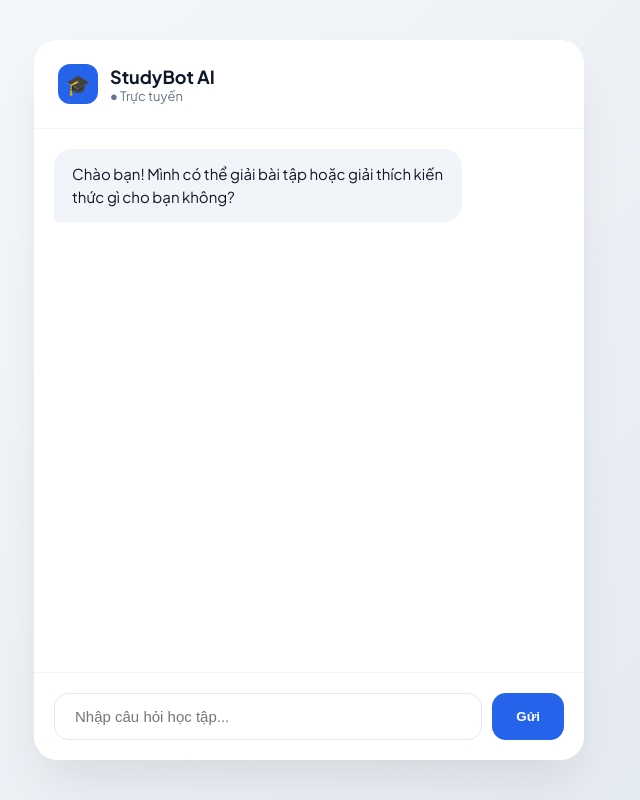
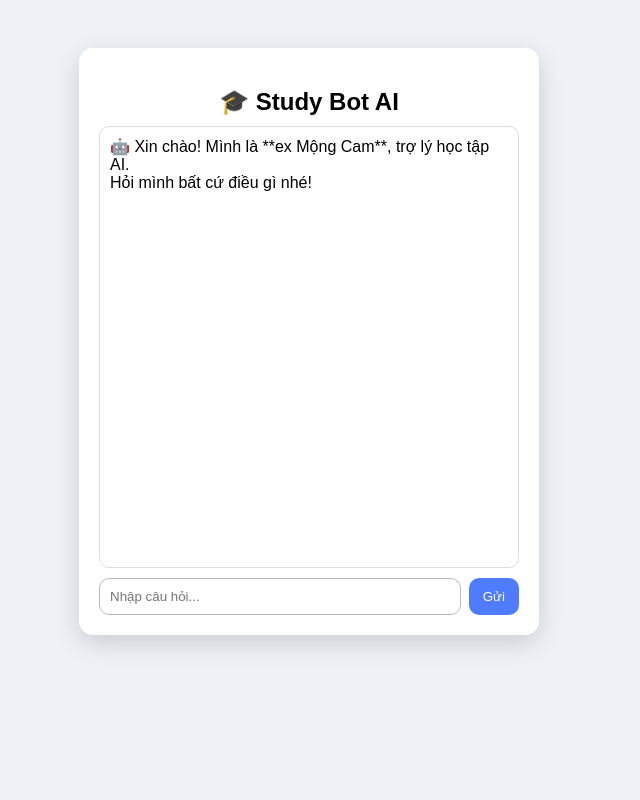
Before and after one commit to flyxlion060213-hehe/study_bot_web, a Flask app: page / in a window 1280 px wide. Shown: the whole page, without its empty margins (331-971 px from the left). Run offline with Flask 3, Linux system fonts and the light colour scheme.

Commit message:
Update index.html

```diff
--- a/templates/index.html
+++ b/templates/index.html
@@ -2,206 +2,122 @@
 <html lang="vi">
 <head>
 <meta charset="UTF-8">
-  <meta name="viewport" content="width=device-width, initial-scale=1.0">
-  <title>StudyBot AI - Modern Interface</title>
-  <link href="https://fonts.googleapis.com/css2?family=Plus+Jakarta+Sans:wght@400;500;600;700&display=swap" rel="stylesheet">
+<title>Study Bot AI</title>
+
 <style>
-    :root {
-      --primary: #2563eb;
-      --primary-soft: #dbeafe;
-      --bg-gradient: linear-gradient(135deg, #f8fafc 0%, #e2e8f0 100%);
-      --white: #ffffff;
-      --text-dark: #0f172a;
-      --text-light: #64748b;
-    }
-
-    * { box-sizing: border-box; margin: 0; padding: 0; }
-
 body {
-      font-family: 'Plus Jakarta Sans', sans-serif;
-      background: var(--bg-gradient);
-      height: 100vh;
+    background: #eef2f7;
+    font-family: Arial;
     display: flex;
-      align-items: center;
     justify-content: center;
+    padding-top: 40px;
 }
 
 .container {
-      width: 100%;
-      max-width: 550px;
-      height: 90vh;
-      background: var(--white);
-      border-radius: 24px;
-      display: flex;
-      flex-direction: column;
-      box-shadow: 0 25px 50px -12px rgba(0, 0, 0, 0.1);
-      overflow: hidden;
-      margin: 10px;
+    width: 420px;
+    background: white;
+    border-radius: 14px;
+    box-shadow: 0 8px 25px rgba(0,0,0,.15);
+    padding: 20px;
 }
 
-    header {
-      padding: 24px;
-      background: var(--white);
-      border-bottom: 1px solid #f1f5f9;
-      display: flex;
-      align-items: center;
-      gap: 12px;
+h2 {
+    text-align: center;
+    margin-bottom: 10px;
 }
 
-    .bot-avatar {
-      width: 40px;
-      height: 40px;
-      background: var(--primary);
-      border-radius: 12px;
-      display: flex;
-      align-items: center;
-      justify-content: center;
-      color: white;
-      font-size: 20px;
+#chat {
+    height: 420px;
+    overflow-y: auto;
+    border: 1px solid #ddd;
+    border-radius: 10px;
+    padding: 10px;
+    white-space: pre-wrap;
 }
 
-    header h2 { font-size: 18px; color: var(--text-dark); }
-    header p { font-size: 13px; color: var(--text-light); }
-
-    #chatbox {
-      flex: 1;
-      padding: 20px;
-      overflow-y: auto;
+.input-row {
     display: flex;
-      flex-direction: column;
-      gap: 16px;
-      background-image: radial-gradient(#e2e8f0 0.5px, transparent 0.5px);
-      background-size: 20px 20px;
+    gap: 8px;
+    margin-top: 10px;
 }
 
-    .msg {
-      max-width: 80%;
-      padding: 14px 18px;
-      border-radius: 18px;
-      font-size: 15px;
-      line-height: 1.5;
-      animation: fadeIn 0.3s ease;
+#question {
+    flex: 1;
+    padding: 10px;
+    border-radius: 10px;
+    border: 1px solid #bbb;
 }
 
-    @keyframes fadeIn { from { opacity: 0; transform: translateY(10px); } to { opacity: 1; transform: translateY(0); } }
-
-    .bot-msg {
-      background: #f1f5f9;
-      color: var(--text-dark);
-      align-self: flex-start;
-      border-bottom-left-radius: 4px;
+button {
+    padding: 10px 14px;
+    border-radius: 10px;
+    border: none;
+    background: #4f7cff;
+    color: white;
+    cursor: pointer;
 }
 
-    .user-msg {
-      background: var(--primary);
-      color: white;
-      align-self: flex-end;
-      border-bottom-right-radius: 4px;
-      box-shadow: 0 4px 12px rgba(37, 99, 235, 0.2);
+button:hover {
+    background: #3f66d6;
 }
-
-    .input-area {
-      padding: 20px;
-      background: var(--white);
-      border-top: 1px solid #f1f5f9;
-      display: flex;
-      gap: 10px;
-    }
-
-    input {
-      flex: 1;
-      padding: 14px 20px;
-      border: 1px solid #e2e8f0;
-      border-radius: 14px;
-      outline: none;
-      font-size: 15px;
-      transition: all 0.2s;
-    }
-
-    input:focus { border-color: var(--primary); box-shadow: 0 0 0 4px var(--primary-soft); }
-
-    button {
-      background: var(--primary);
-      color: white;
-      border: none;
-      padding: 0 24px;
-      border-radius: 14px;
-      font-weight: 600;
-      cursor: pointer;
-      transition: all 0.2s;
-    }
-
-    button:hover { background: #1d4ed8; transform: scale(1.02); }
 </style>
 </head>
+
 <body>
+<div class="container">
+    <h2>🎓 Study Bot AI</h2>
 
-  <div class="container">
-    <header>
-      <div class="bot-avatar">🎓</div>
-      <div>
-        <h2>StudyBot AI</h2>
-        <p>● Trực tuyến</p>
-      </div>
-    </header>
+    <div id="chat"></div>
 
-    <div id="chatbox"></div>
-
-    <div class="input-area">
-      <input type="text" id="userInput" placeholder="Nhập câu hỏi học tập..." autocomplete="off">
-      <button onclick="sendMessage()">Gửi</button>
+    <div class="input-row">
+        <input id="question" placeholder="Nhập câu hỏi..." />
+        <button onclick="send()">Gửi</button>
     </div>
 </div>
 
-  <script src="config.js"></script>
 <script>
-    const chatbox = document.getElementById('chatbox');
-    const input = document.getElementById('userInput');
+const chat = document.getElementById("chat");
+const input = document.getElementById("question");
 
-    // Chào mừng khi mới vào
-    window.onload = () => {
-      appendMsg("Chào bạn! Mình có thể giải bài tập hoặc giải thích kiến thức gì cho bạn không?", 'bot-msg');
-    };
+const userId = localStorage.getItem("user_id") || Date.now();
+localStorage.setItem("user_id", userId);
 
-    async function sendMessage() {
-      const text = input.value.trim();
-      if(!text) return;
-
-      appendMsg(text, 'user-msg');
-      input.value = '';
-
-      const loading = appendMsg("Đang suy nghĩ...", 'bot-msg');
-
-      try {
-        const response = await fetch(`https://generativelanguage.googleapis.com/v1beta/models/gemini-1.5-flash:generateContent?key=${CONFIG.API_KEY}`, {
-          method: 'POST',
-          headers: {'Content-Type': 'application/json'},
-          body: JSON.stringify({ contents: [{ parts: [{ text: text }] }] })
+// gửi bằng Enter
+input.addEventListener("keydown", e => {
+    if (e.key === "Enter") send();
 });
 
-        const data = await response.json();
-        loading.remove();
-
-        if (data.candidates) {
-          appendMsg(data.candidates[0].content.parts[0].text, 'bot-msg');
-        } else {
-          appendMsg("Lỗi: Kiểm tra lại API Key hoặc nội dung câu hỏi.", 'bot-msg');
-        }
-      } catch (e) {
-        loading.innerText = "Lỗi kết nối server!";
-      }
+function add(msg) {
+    chat.innerText += msg + "\n\n";
+    chat.scrollTop = chat.scrollHeight;
 }
 
-    function appendMsg(text, type) {
-      const div = document.createElement('div');
-      div.className = `msg ${type}`;
-      div.innerText = text;
-      chatbox.appendChild(div);
-      chatbox.scrollTop = chatbox.scrollHeight;
-      return div;
+function send() {
+    const q = input.value.trim();
+    if (!q) return;
+    add("👤 Bạn: " + q);
+    input.value = "";
+
+    fetch("/ask", {
+        method: "POST",
+        headers: {"Content-Type": "application/json"},
+        body: JSON.stringify({
+            user_id: userId,
+            question: q
+        })
+    })
+    .then(r => r.json())
+    .then(d => {
+        add("🤖 Bình Trường Lui: " + d.answer + "\n🎯 " + d.rank);
+    })
+    .catch(() => add("❌ Lỗi kết nối server"));
 }
 
-    input.addEventListener("keypress", (e) => { if(e.key === "Enter") sendMessage(); });
+// bot tự giới thiệu
+window.onload = () => {
+    add("🤖 Xin chào! Mình là **ex Mộng Cam**, trợ lý học tập AI.\nHỏi mình bất cứ điều gì nhé!");
+};
 </script>
+
 </body>
 </html>
```
Lines whose indentation alone changed are shown as unchanged.
